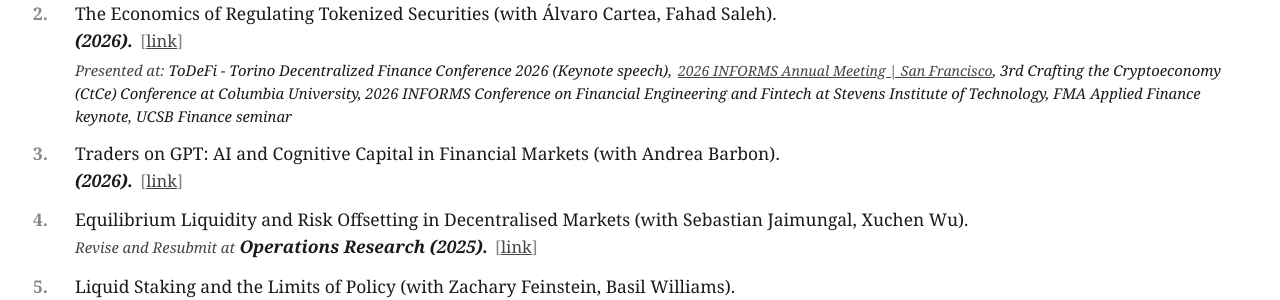
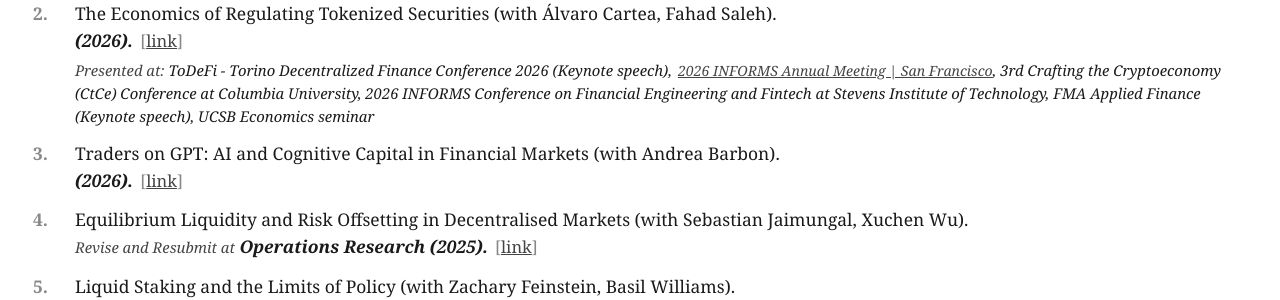
Before and after one commit to FDR0903/FDR0903.github.io, a Jekyll site: the page built from _pages/about.md, in a window 1280 px wide and 900 px high, scrolled down 619 px. Shown: the part 200-500 px from the top of the window. Built offline with Jekyll 4.4.1, drawn with Linux system fonts in a browser that asks for light colours; some web fonts are replaced.

Commit message:
Standardize keynote wording and correct UCSB Economics seminar

```diff
--- a/_pages/about.md
+++ b/_pages/about.md
@@ -240,7 +240,7 @@ A complete list is available on the <a href="{{ base_path }}/selected-publicatio
     <span class="home-paper-venue">(2026).</span> <a href="https://papers.ssrn.com/sol3/papers.cfm?abstract_id=6942338">link</a>
     <div class="home-selected-conf">
       <span class="home-conf-label">Presented at:</span>
-      <span class="home-conf-list">ToDeFi - Torino Decentralized Finance Conference 2026 (Keynote speech), <a href="https://meetings.informs.org/wordpress/annual/">2026 INFORMS Annual Meeting | San Francisco</a>, 3rd Crafting the Cryptoeconomy (CtCe) Conference at Columbia University, 2026 INFORMS Conference on Financial Engineering and Fintech at Stevens Institute of Technology, FMA Applied Finance keynote, UCSB Finance seminar</span>
+      <span class="home-conf-list">ToDeFi - Torino Decentralized Finance Conference 2026 (Keynote speech), <a href="https://meetings.informs.org/wordpress/annual/">2026 INFORMS Annual Meeting | San Francisco</a>, 3rd Crafting the Cryptoeconomy (CtCe) Conference at Columbia University, 2026 INFORMS Conference on Financial Engineering and Fintech at Stevens Institute of Technology, FMA Applied Finance (Keynote speech), UCSB Economics seminar</span>
     </div>
   </li>
   <li>
```
Also changed, not shown: _workingpapersfinance/2026_tokenized.md (+2 -2 lines).
